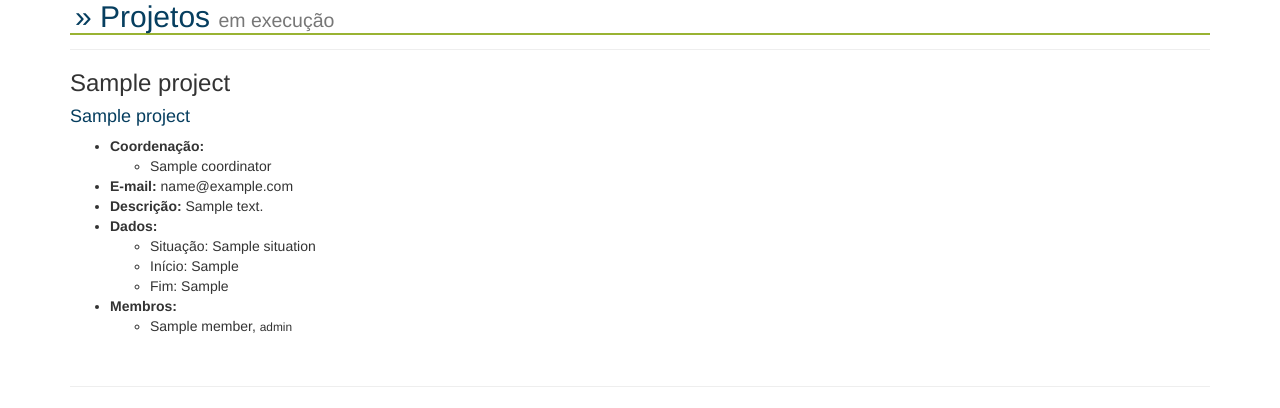
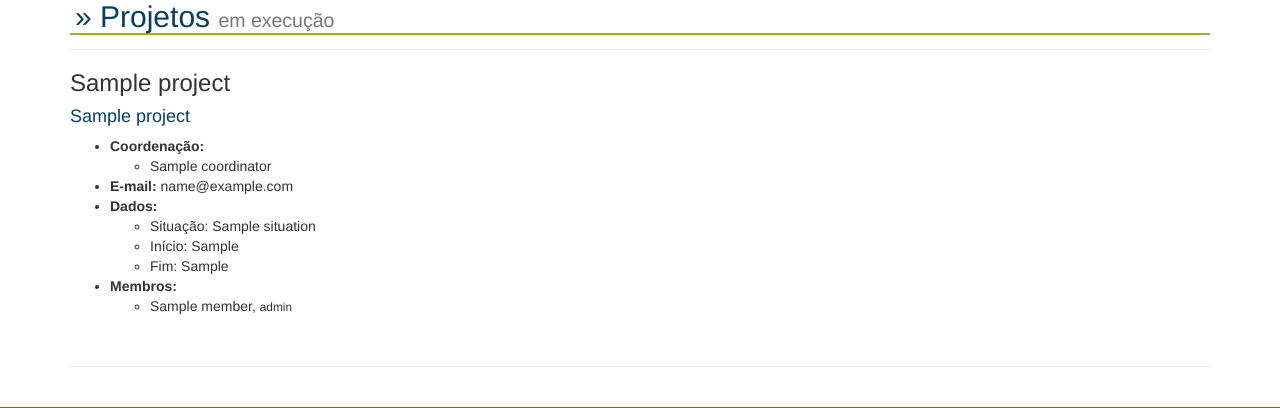
Before and after one commit to ccsa-ufrn/PosGraduacao, a Python web app: template MinervaEnv/Minerva/templates/projects_view.html in a window 1280 px wide. Shown: the part 224-632 px from the top of the page. Run offline with Jinja, Linux system fonts and the light colour scheme; the template is opened without the code that fills it: most values are stand-ins (such as "Sample title", 1, 10 or a date in 2020).

Commit message:
Remove description from projects view

```diff
--- a/MinervaEnv/Minerva/templates/projects_view.html
+++ b/MinervaEnv/Minerva/templates/projects_view.html
@@ -30,7 +30,6 @@
             </ul>
         </li>
         <li><strong>E-mail:</strong> {{ project.email }}</li>
-        <li><strong>Descrição:</strong> {{ project.description }}</li>
         <li><strong>Dados:</strong>
             <ul>
                 <li>Situação: {{ project.situation }}</li>
```
